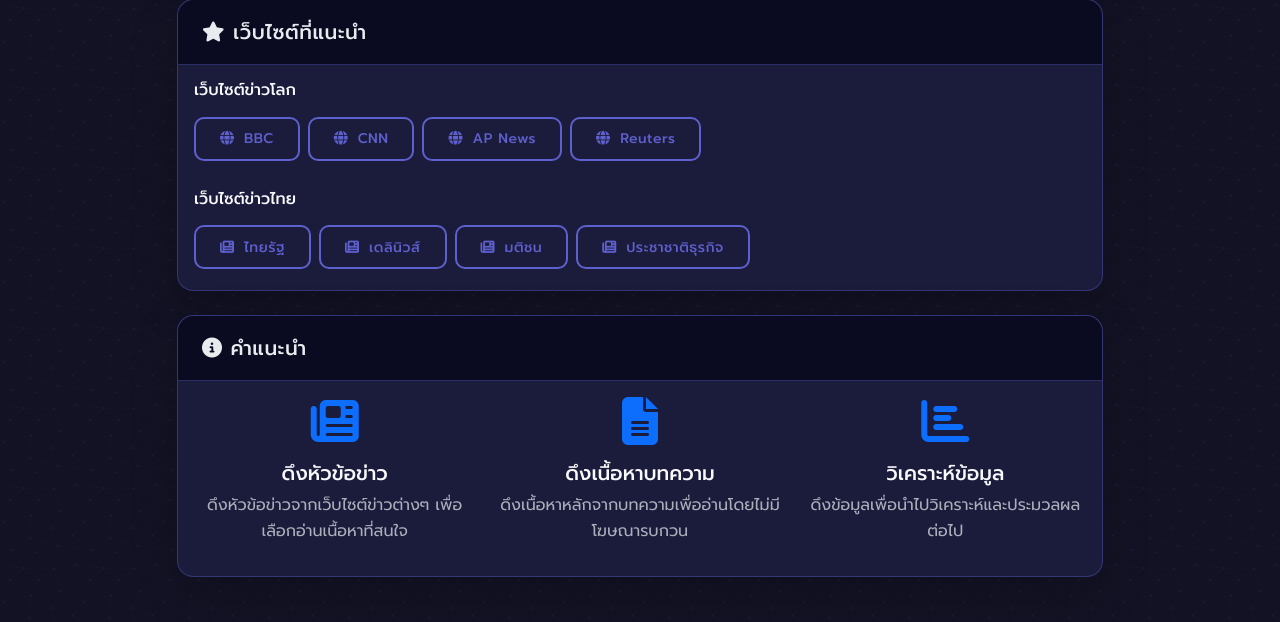
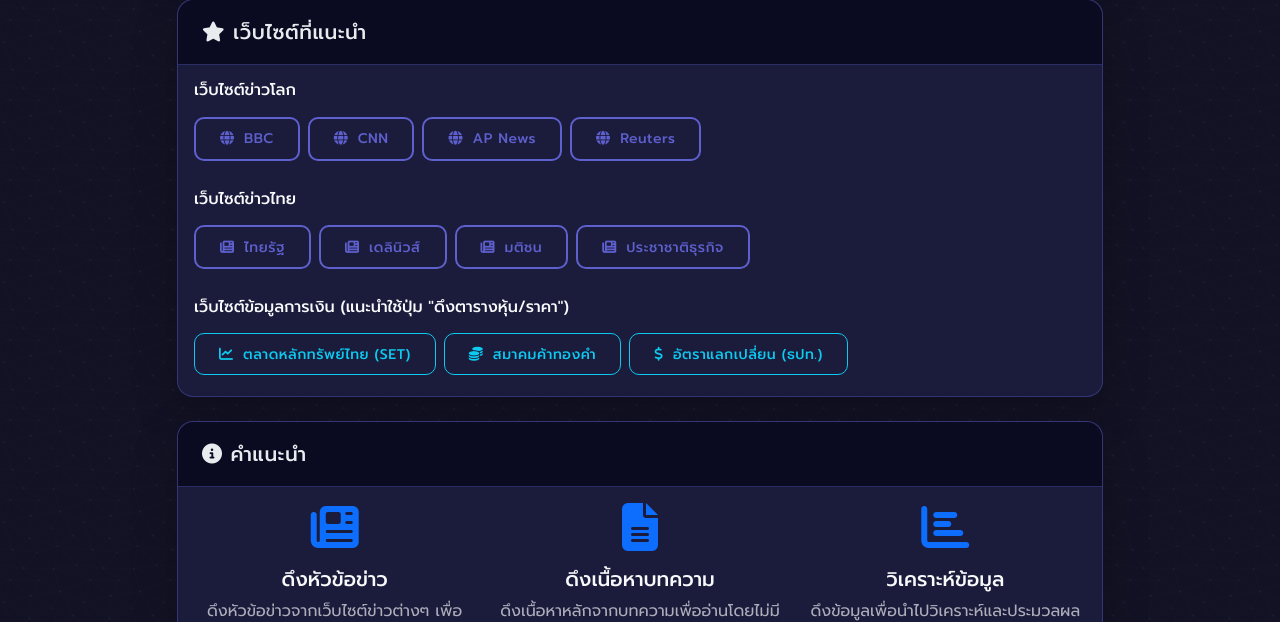
Before and after one commit to Z2ZATL/Data-and-Table-Management-System, a Flask app: page /scraping in a window 1280 px wide. Shown: the part 898-1520 px from the top of the page. Run offline with Flask 3, Linux system fonts and the light colour scheme.

Commit message:
Enhance content extraction by adding direct table retrieval functionality
Implement conditional badge display and add financial data website shortcuts in scraping_new.html.

Replit-Commit-Author: Agent
Replit-Commit-Session-Id: 76e30050-908c-4ba2-9784-feabebc2bc6b
Replit-Commit-Screenshot-Url: https://storage.googleapis.com/screenshot-production-us-central1/b77ec35e-a0c3-4ccc-99bb-1031653fc1ca/608a809b-ebfa-462a-b83a-bed9438df1c8.jpg

```diff
--- a/templates/scraping_new.html
+++ b/templates/scraping_new.html
@@ -154,9 +154,15 @@
                         <h5 class="card-title mb-0">
                             <i class="fas fa-table me-2"></i>ตารางข้อมูลสำคัญ
                         </h5>
+                        {% if request.form.get('extract_mode') == 'table' %}
+                        <span class="badge bg-info">
+                            <i class="fas fa-table me-1"></i> ดึงตารางโดยตรงจากเว็บไซต์
+                        </span>
+                        {% else %}
                         <span class="badge bg-primary">
                             <i class="fas fa-robot me-1"></i> วิเคราะห์โดย Gemini AI
                         </span>
+                        {% endif %}
                     </div>
                 </div>
                 <div class="card-body">
@@ -184,7 +190,11 @@
                 <div class="card-footer">
                     <div class="d-flex align-items-center">
                         <i class="fas fa-info-circle text-primary me-2"></i>
+                        {% if request.form.get('extract_mode') == 'table' %}
+                        <small class="text-muted">ตารางข้อมูลดึงโดยตรงจากเว็บไซต์ {{ searched_url }}</small>
+                        {% else %}
                         <small class="text-muted">ตารางข้อมูลสร้างโดย Gemini AI จากการวิเคราะห์เนื้อหาของบทความ</small>
+                        {% endif %}
                     </div>
                 </div>
             </div>
@@ -275,7 +285,7 @@
                     </div>
 
                     <h6 class="mb-3">เว็บไซต์ข่าวไทย</h6>
-                    <div class="d-flex flex-wrap gap-2">
+                    <div class="d-flex flex-wrap gap-2 mb-4">
                         <button type="button" class="btn btn-outline-primary btn-sm website-shortcut headline-site" data-url="https://www.thairath.co.th">
                             <i class="fas fa-newspaper me-1"></i> ไทยรัฐ
                         </button>
@@ -287,6 +297,19 @@
                         </button>
                         <button type="button" class="btn btn-outline-primary btn-sm website-shortcut headline-site" data-url="https://www.prachachat.net">
                             <i class="fas fa-newspaper me-1"></i> ประชาชาติธุรกิจ
+                        </button>
+                    </div>
+
+                    <h6 class="mb-3">เว็บไซต์ข้อมูลการเงิน (แนะนำใช้ปุ่ม "ดึงตารางหุ้น/ราคา")</h6>
+                    <div class="d-flex flex-wrap gap-2">
+                        <button type="button" class="btn btn-outline-info btn-sm website-shortcut table-site" data-url="https://www.set.or.th/th/market/index/set/overview">
+                            <i class="fas fa-chart-line me-1"></i> ตลาดหลักทรัพย์ไทย (SET)
+                        </button>
+                        <button type="button" class="btn btn-outline-info btn-sm website-shortcut table-site" data-url="https://www.goldtraders.or.th">
+                            <i class="fas fa-coins me-1"></i> สมาคมค้าทองคำ
+                        </button>
+                        <button type="button" class="btn btn-outline-info btn-sm website-shortcut table-site" data-url="https://www.bot.or.th/thai/statistics/financialmarkets/exchangerate/_layouts/application/exchangerate/exchangerate.aspx">
+                            <i class="fas fa-dollar-sign me-1"></i> อัตราแลกเปลี่ยน (ธปท.)
                         </button>
                     </div>
                 </div>
@@ -461,6 +484,24 @@
                 const useAI = document.getElementById('use-ai').checked;
                 document.getElementById('use-ai-input').value = useAI ? "on" : "off";
 
+                // กำหนดโหมดการดึงข้อมูลเป็นแบบทั่วไป
+                document.getElementById('extract-mode-input').value = "general";
+
+                // ส่งฟอร์ม
+                document.getElementById('content-form').submit();
+            }
+        });
+
+        // สำหรับปุ่มดึงตารางหุ้น/ราคา
+        document.getElementById('get-table-btn').addEventListener('click', function() {
+            const url = document.getElementById('url').value;
+            if (url) {
+                // ส่ง URL ไปยังฟอร์ม
+                document.getElementById('content-url').value = url;
+
+                // กำหนดโหมดการดึงข้อมูลเป็นแบบตาราง
+                document.getElementById('extract-mode-input').value = "table";
+
                 // ส่งฟอร์ม
                 document.getElementById('content-form').submit();
             }
@@ -476,6 +517,9 @@
                 // อัปเดตค่า use_ai ตามการตั้งค่าของ checkbox
                 const useAi = document.getElementById('use-ai').checked;
                 document.getElementById('use-ai-input').value = useAi ? 'on' : 'off';
+
+                // กำหนดโหมดการดึงข้อมูลเป็นแบบทั่วไป
+                document.getElementById('extract-mode-input').value = "general";
 
                 document.getElementById('content-form').submit();
             });
@@ -501,13 +545,24 @@
                     console.log("FilterNumerical input value: ", document.getElementById('filter-numerical-input').value);
 
                     document.getElementById('headlines-form').submit();
+                } else if (this.classList.contains('table-site')) {
+                    // ส่งฟอร์มดึงตารางข้อมูล
+                    document.getElementById('content-url').value = url;
+
+                    // กำหนดโหมดการดึงข้อมูลเป็นแบบตาราง
+                    document.getElementById('extract-mode-input').value = "table";
+
+                    document.getElementById('content-form').submit();
                 } else {
-                    // ส่งฟอร์มดึงเนื้อหา
+                    // ส่งฟอร์มดึงเนื้อหาทั่วไป
                     document.getElementById('content-url').value = url;
 
                     // อัปเดตค่า use_ai ตามการตั้งค่าของ checkbox
                     const useAi = document.getElementById('use-ai').checked;
                     document.getElementById('use-ai-input').value = useAi ? 'on' : 'off';
+
+                    // กำหนดโหมดการดึงข้อมูลเป็นแบบทั่วไป
+                    document.getElementById('extract-mode-input').value = "general";
 
                     document.getElementById('content-form').submit();
                 }
```
